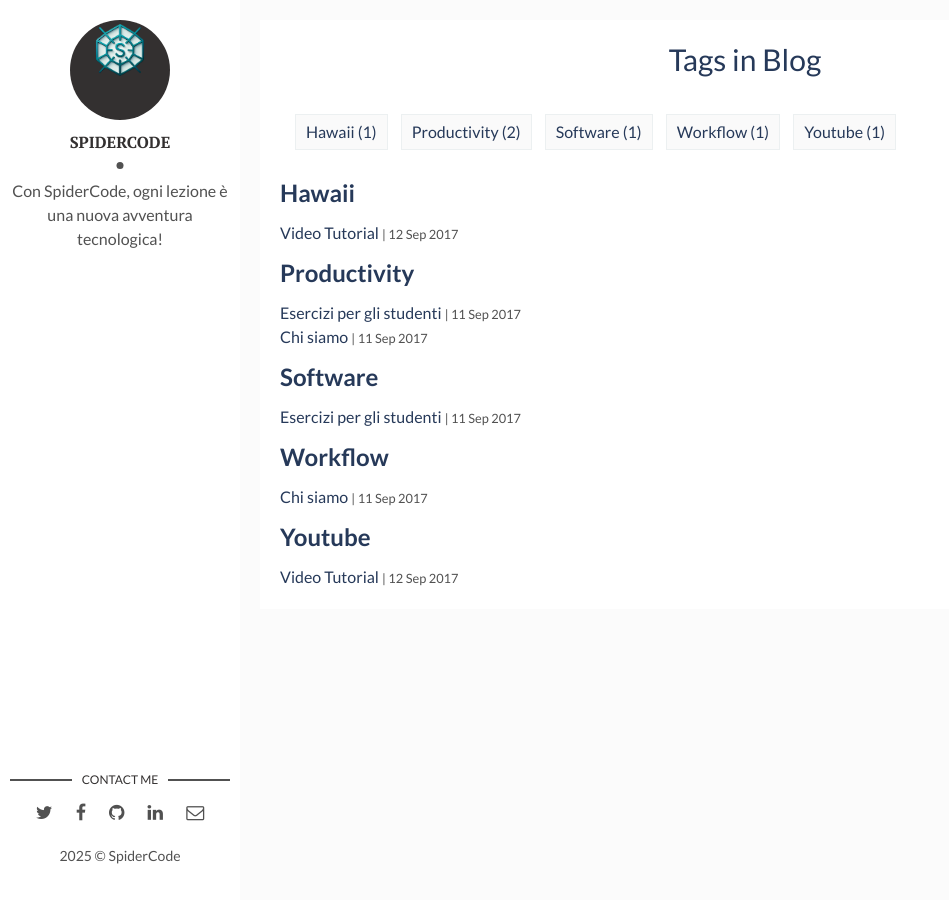
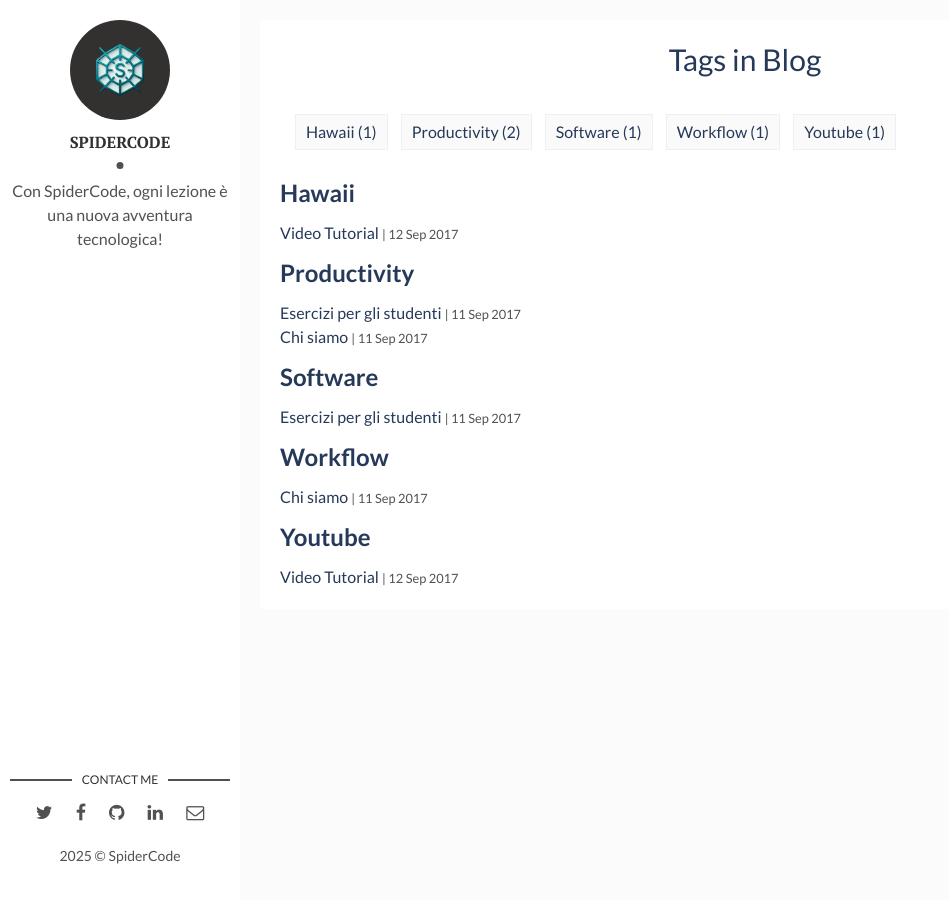
Before and after one commit to spidercodeit/spidercodeit.github.io, a Jekyll site: the page built from tags.html, in a window 1280 px wide. Shown: the whole page, without its empty margins (0-949 px from the left). Built offline with Jekyll 4.4.1, drawn with Linux system fonts in a browser that asks for light colours.

Commit message:
posizione logo

```diff
--- a/assets/css/main.css
+++ b/assets/css/main.css
@@ -954,7 +954,6 @@ table tfoot td {
   width: 100%; /* Cambiato da 100% a auto */
   height: 100px; /* Cambiato da 100% a auto */
   object-fit: cover; /* Mantiene le proporzioni senza distorsioni */
-  margin-top: -20px; /* Sposta l'immagine verso l'alto di 10px */
   -webkit-border-radius: 50%;
           border-radius: 50%;
   -webkit-transition: -webkit-transform 0.35s;
```
